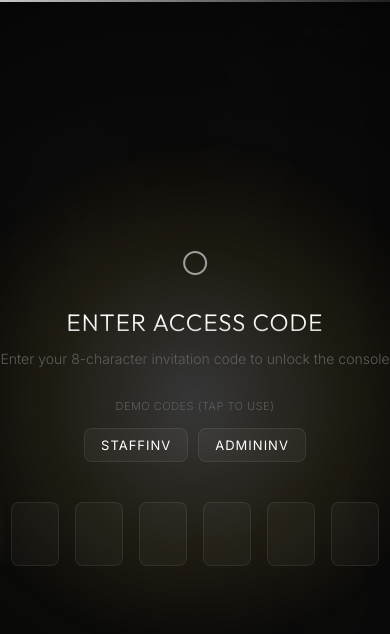
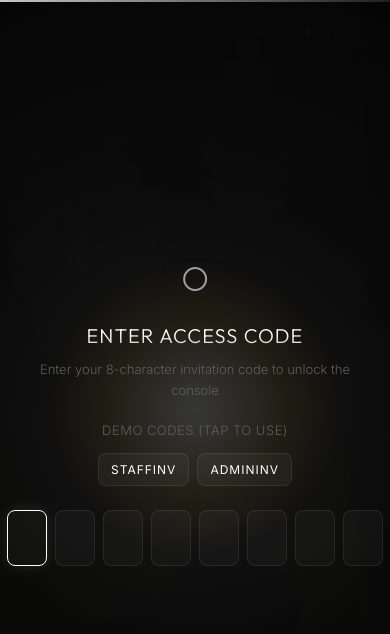
Before and after one commit to Oxvctr/hotelops, a website: page index.html in a window 390 px wide. Drawn offline with nearby package versions, Linux system fonts and the light colour scheme.

Commit message:
Fix IndexedDB transaction error and mobile lock screen overflow
- Fix seedMockData to use correct IndexedDB store names (device_registration instead of serverSettings/roomInventory)
- Add mobile responsive styles for lock screen to prevent overflow
- Reduce lock screen glow effect size on mobile
- Adjust code input box sizes and spacing for mobile
- Scale down font sizes and padding on mobile lock screen

```diff
--- a/db.js
+++ b/db.js
@@ -1125,10 +1125,11 @@ async function seedMockData() {
   if (events.length > 0) {
     console.log("[DB] Seed version changed, clearing old data...");
     const db = await openDB();
-    const tx = db.transaction(['events', 'serverSettings', 'roomInventory'], 'readwrite');
+    const tx = db.transaction(['events', 'device_registration', 'snapshots', 'sync_queue'], 'readwrite');
     await tx.objectStore('events').clear();
-    await tx.objectStore('serverSettings').clear();
-    await tx.objectStore('roomInventory').clear();
+    await tx.objectStore('device_registration').clear();
+    await tx.objectStore('snapshots').clear();
+    await tx.objectStore('sync_queue').clear();
     await new Promise((resolve, reject) => {
       tx.oncomplete = resolve;
       tx.onerror = () => reject(tx.error);
--- a/index.css
+++ b/index.css
@@ -1531,6 +1531,42 @@ body, p, .text-body {
   body {
     flex-direction: column-reverse;
   }
+  #lock-screen {
+    padding: 20px;
+  }
+  #lock-screen::before {
+    width: 300px;
+    height: 300px;
+  }
+  .code-prompt {
+    margin-bottom: 24px;
+    padding: 0 16px;
+  }
+  .code-prompt h1 {
+    font-size: 20px;
+  }
+  .code-prompt p {
+    font-size: 13px;
+  }
+  .lock-demo-codes {
+    margin-top: 20px;
+  }
+  .lock-demo-chips {
+    gap: 8px;
+  }
+  .lock-demo-chip {
+    font-size: 12px;
+    padding: 8px 12px;
+  }
+  .code-inputs {
+    gap: 8px;
+    margin-bottom: 24px;
+  }
+  .code-input-box {
+    width: 40px;
+    height: 56px;
+    font-size: 28px;
+  }
   #sidebar {
     width: 100%;
     height: 64px;
```
